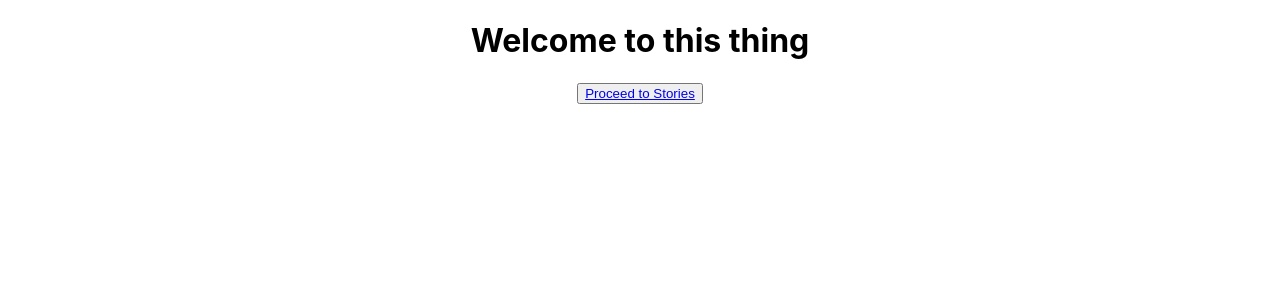
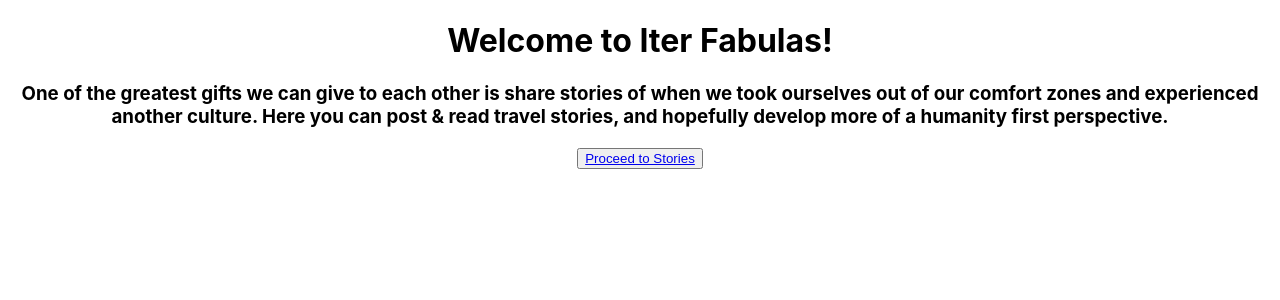
Before and after one commit to kerneltux0/Iter_Fabulas, a React (Create React App) app in the folder client/: page / in a window 1280 px wide. Shown: the top 300 px of the page. Built offline with nearby package versions, Linux system fonts and the light colour scheme.

Commit message:
updated welcome component edited heading to include app name added short description of app added class for styling

```diff
--- a/client/src/components/welcome.js
+++ b/client/src/components/welcome.js
@@ -6,7 +6,10 @@ const Welcome = () => {
 
   return(
     <div className="App">
-      <h1>Welcome to this thing</h1>
+      <h1>Welcome to Iter Fabulas!</h1>
+      <h3 className="iter-intro">
+        One of the greatest gifts we can give to each other is share stories of when we took ourselves out of our comfort zones and experienced another culture.  Here you can post & read travel stories, and hopefully develop more of a humanity first perspective.
+      </h3>
       <button><Link to={'/stories'}>Proceed to Stories</Link></button>
     </div>
   )
```
